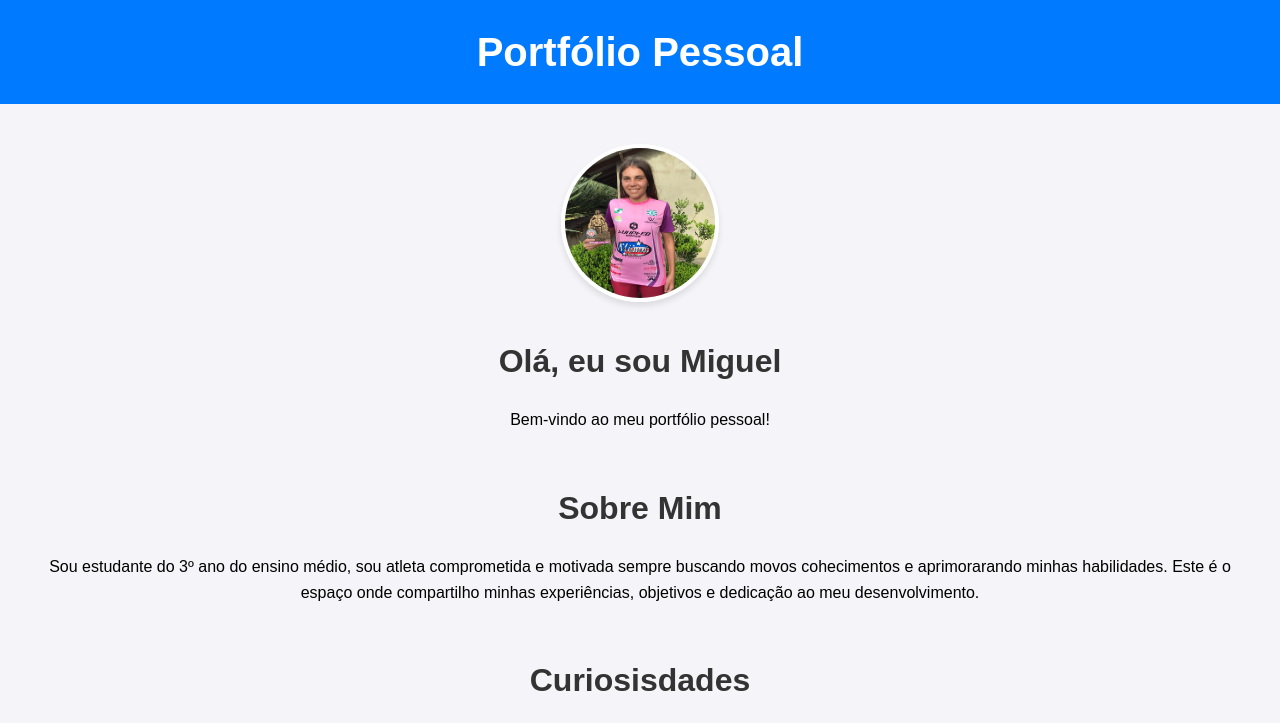
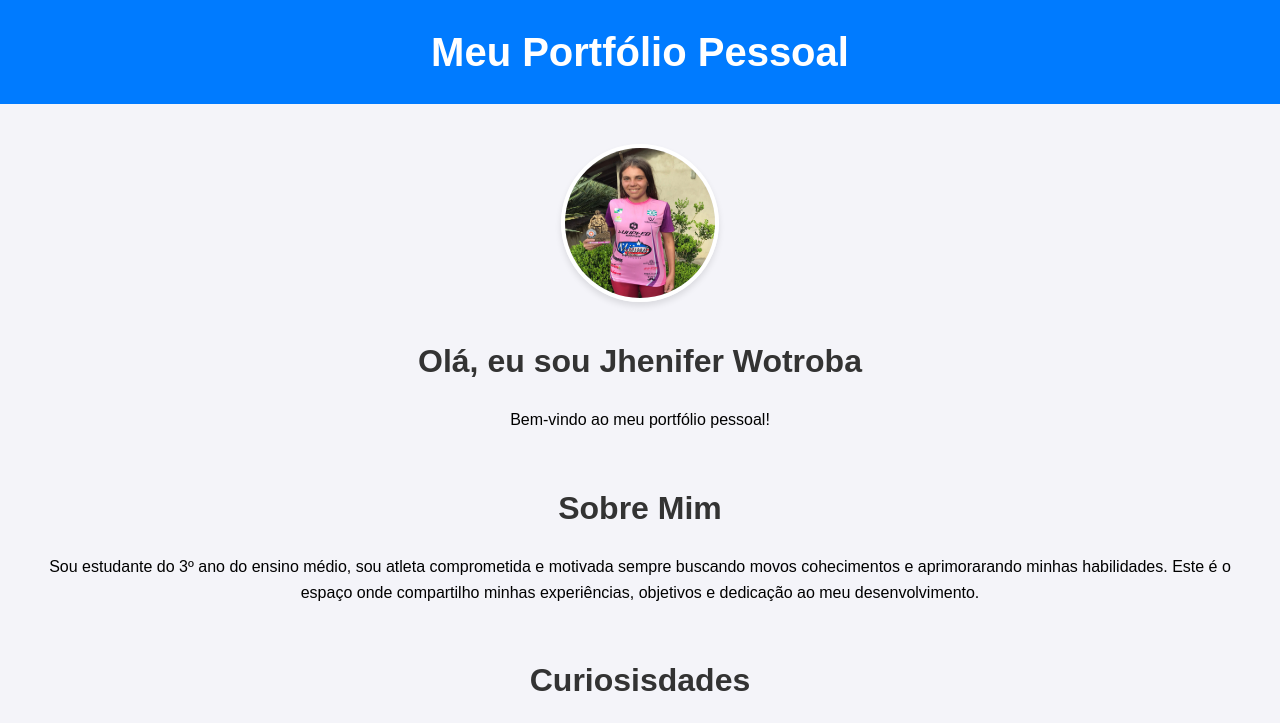
Before and after one commit to jheniwotroba/portififolio-jhen, a plain HTML site: page index.html in a window 1280 px wide. Shown: the top 723 px of the page. Drawn offline with Linux system fonts and the light colour scheme.

Commit message:
Update index.html

```diff
--- a/index.html
+++ b/index.html
@@ -10,7 +10,7 @@
 
 <body>
     <header>
-        <h1>Portfólio Pessoal</h1>
+        <h1>Meu Portfólio Pessoal</h1>
     </header>
 
     <div class="container">
@@ -19,7 +19,7 @@
             <div class="avatar">
                 <img src="img/Avatar.jpg" alt="Avatar">
             </div>
-            <h2>Olá, eu sou Miguel</h2>
+            <h2>Olá, eu sou Jhenifer Wotroba</h2>
             <p>Bem-vindo ao meu portfólio pessoal!</p>
         </div>
 
@@ -43,9 +43,6 @@
                 </div>
                 <div class="curiosidades">
                     <img src="img/imagem2.jpg" alt="Foto do Canva">
-                    <p><strong> Campẽa OLESc</strong></p>
-                    <p>" Vice campẽa Via Verde Jaraguá do Sul"</p>
-                </div>
 
             </div>
         </div>
```
